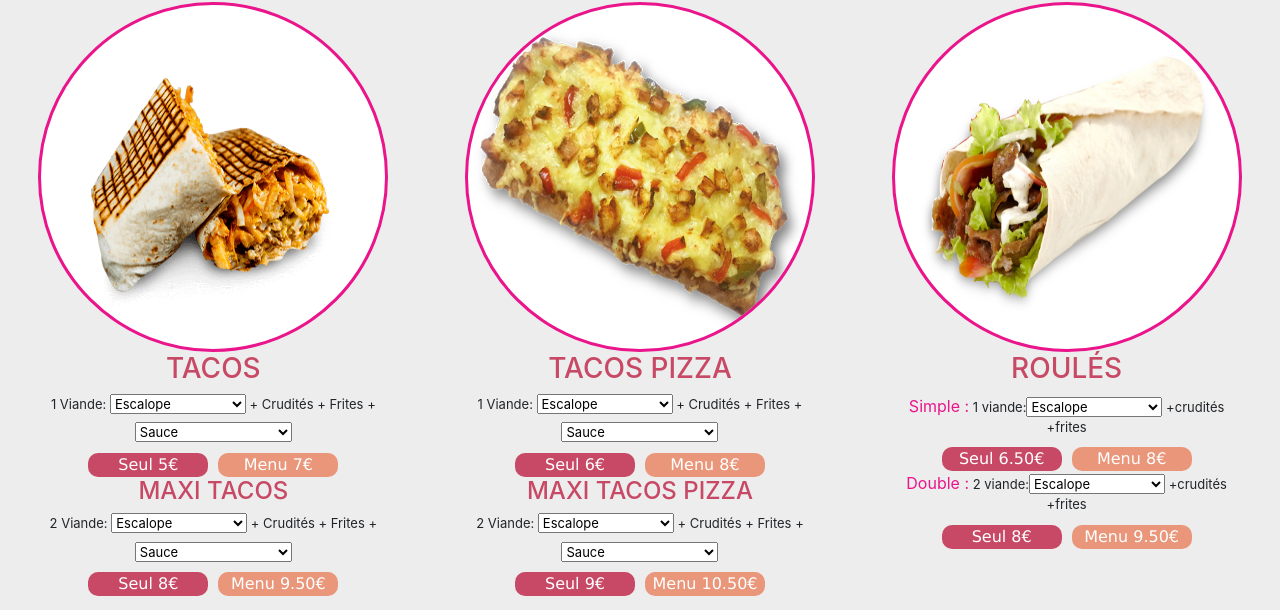
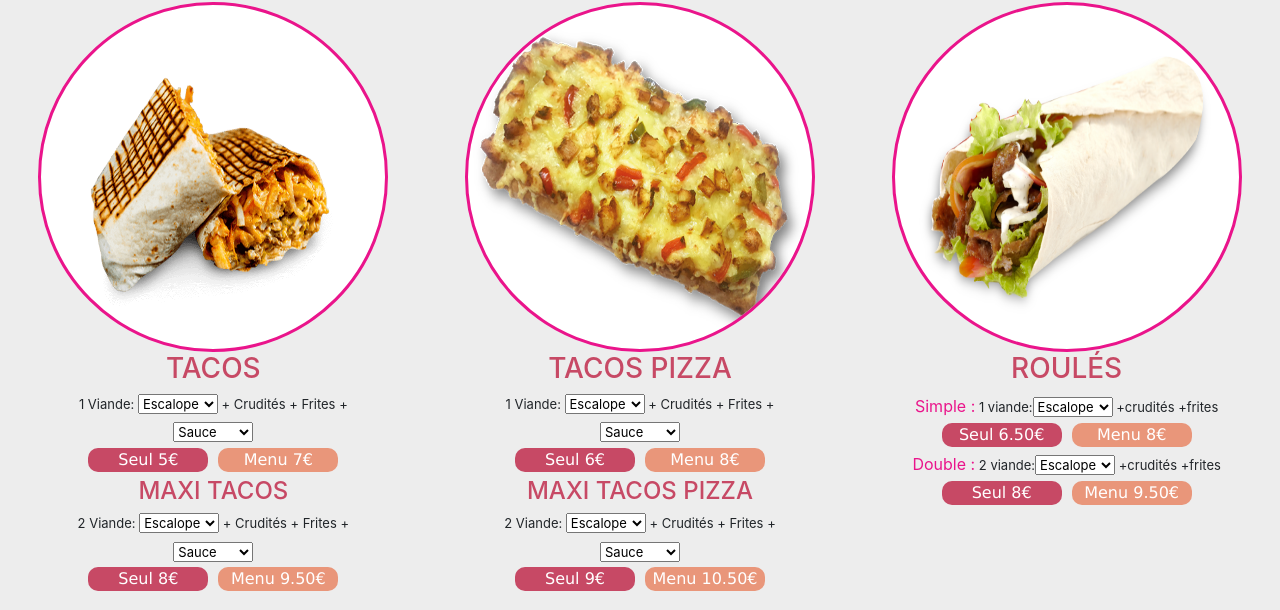
Before and after one commit to benzairanabil/lacantine, a plain HTML site: page tacos&sandwich.html in a window 1280 px wide. Shown: the part 190-800 px from the top of the page. Drawn offline with nearby package versions, Linux system fonts and the light colour scheme.

Commit message:
Update tacos.css

```diff
--- a/css/tacos.css
+++ b/css/tacos.css
@@ -27,7 +27,7 @@ img{
     width: 350px;
     text-align: center;
     font-size: 13px;
-    margin-bottom: 10px;
+    margin-bottom: 5px;
 
 }
 .prix .seul{
@@ -52,6 +52,7 @@ font-family: Verdana, Geneva, Tahoma, sans-serif;
 .prix{
     display: flex;
     justify-content: center;
+    margin-bottom: 5px;
 }
 .row{
     justify-content: center;
@@ -137,3 +138,7 @@ margin-left: auto;
       border-radius: 10px;
        text-transform: uppercase;
 }
+select{
+    width: 80px;
+    font-family: Arial, Helvetica, sans-serif;
+}
```
